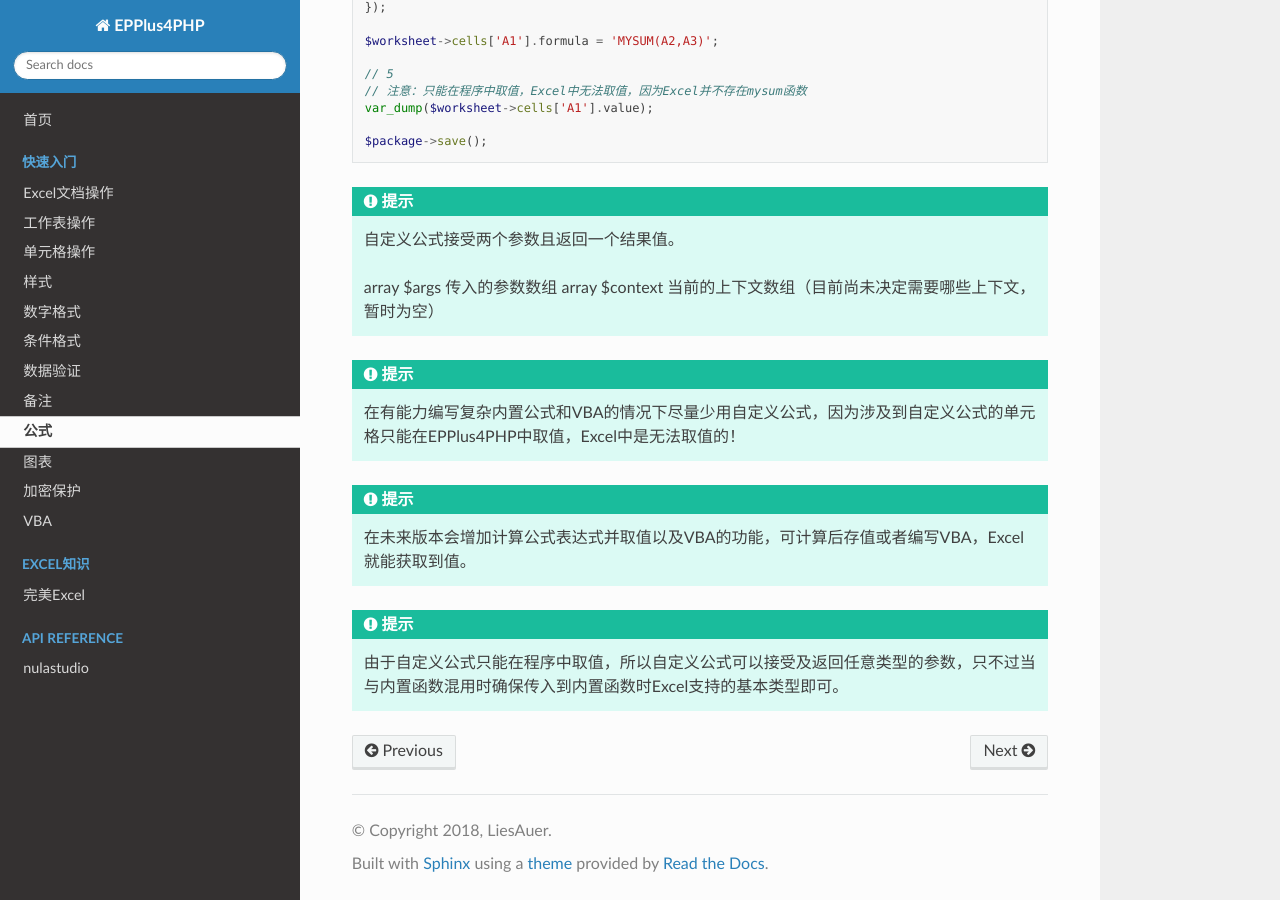
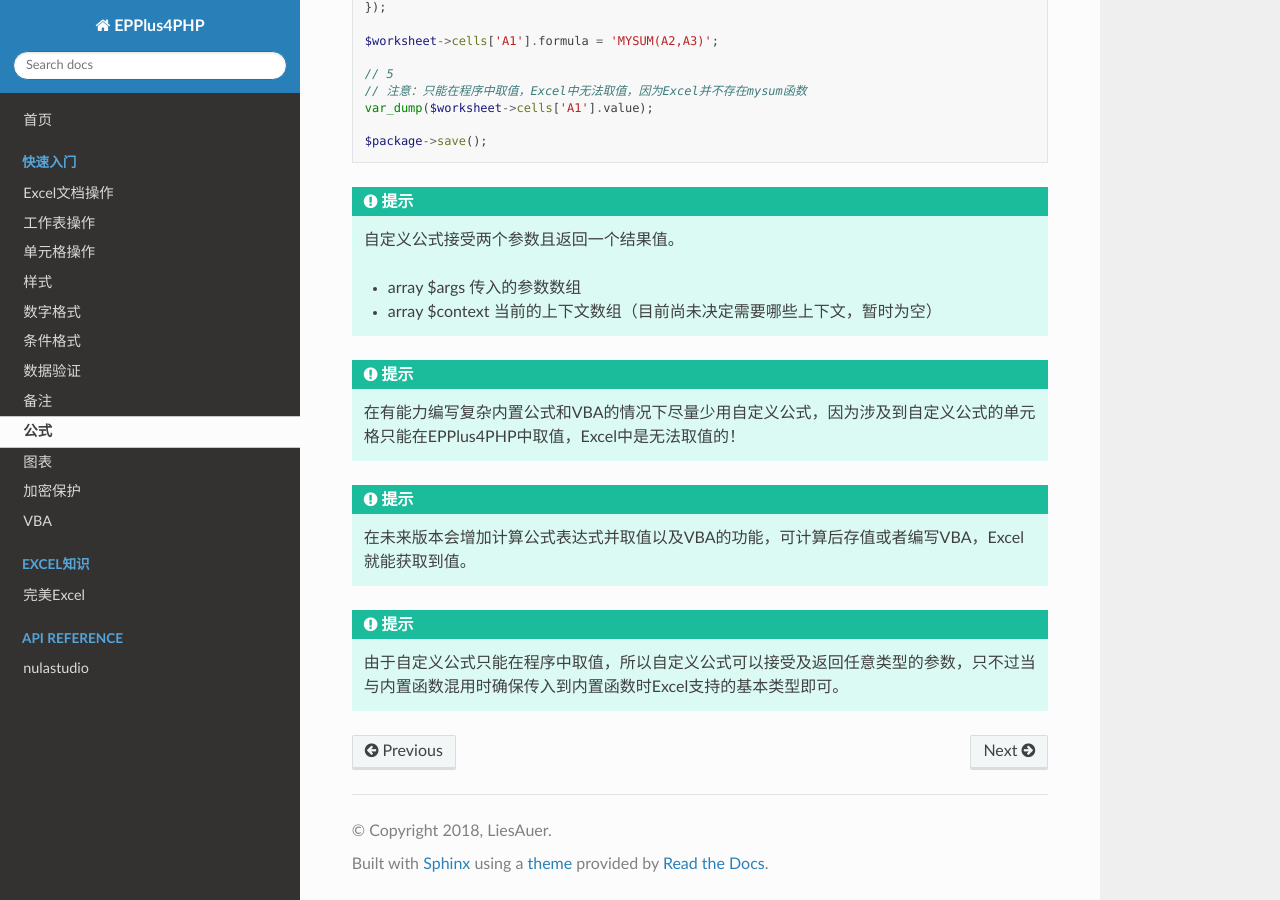
Before and after one commit to nulastudio/EPPlus4PHP-docs, a Sphinx documentation site: the page built from source/samples/formula.rst, in a window 1280 px wide and 900 px high, scrolled down 1585 px. Built offline with Sphinx 7.4.7 and the Read the Docs theme 2.0.0, drawn with Linux system fonts in a browser that asks for light colours.

Commit message:
修复一小处错误

```diff
--- a/source/samples/formula.rst
+++ b/source/samples/formula.rst
@@ -92,8 +92,8 @@
 
 .. hint:: 自定义公式接受两个参数且返回一个结果值。
 
-    array $args 传入的参数数组
-    array $context 当前的上下文数组（目前尚未决定需要哪些上下文，暂时为空）
+    - array $args 传入的参数数组
+    - array $context 当前的上下文数组（目前尚未决定需要哪些上下文，暂时为空）
 
 
 .. hint:: 在有能力编写复杂内置公式和VBA的情况下尽量少用自定义公式，因为涉及到自定义公式的单元格只能在EPPlus4PHP中取值，Excel中是无法取值的！
```
